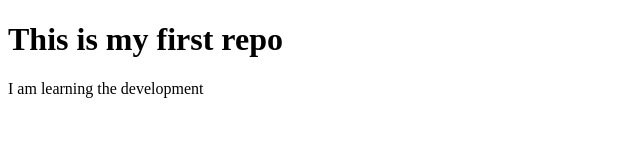
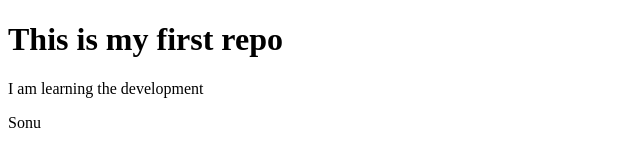
Before and after one commit to Onkar-Satpute/Omkar, a plain HTML site: page index.html in a window 1280 px wide. Shown: the full height of the page, 0-640 px from the left. Drawn offline with Linux system fonts and the light colour scheme.

Commit message:
Name changed

```diff
--- a/index.html
+++ b/index.html
@@ -8,5 +8,6 @@
 <body>
     <h1> This is my first repo</h1>
     <p>I am learning the development</p>
+    <p>Sonu </p>
 </body>
 </html>
```
